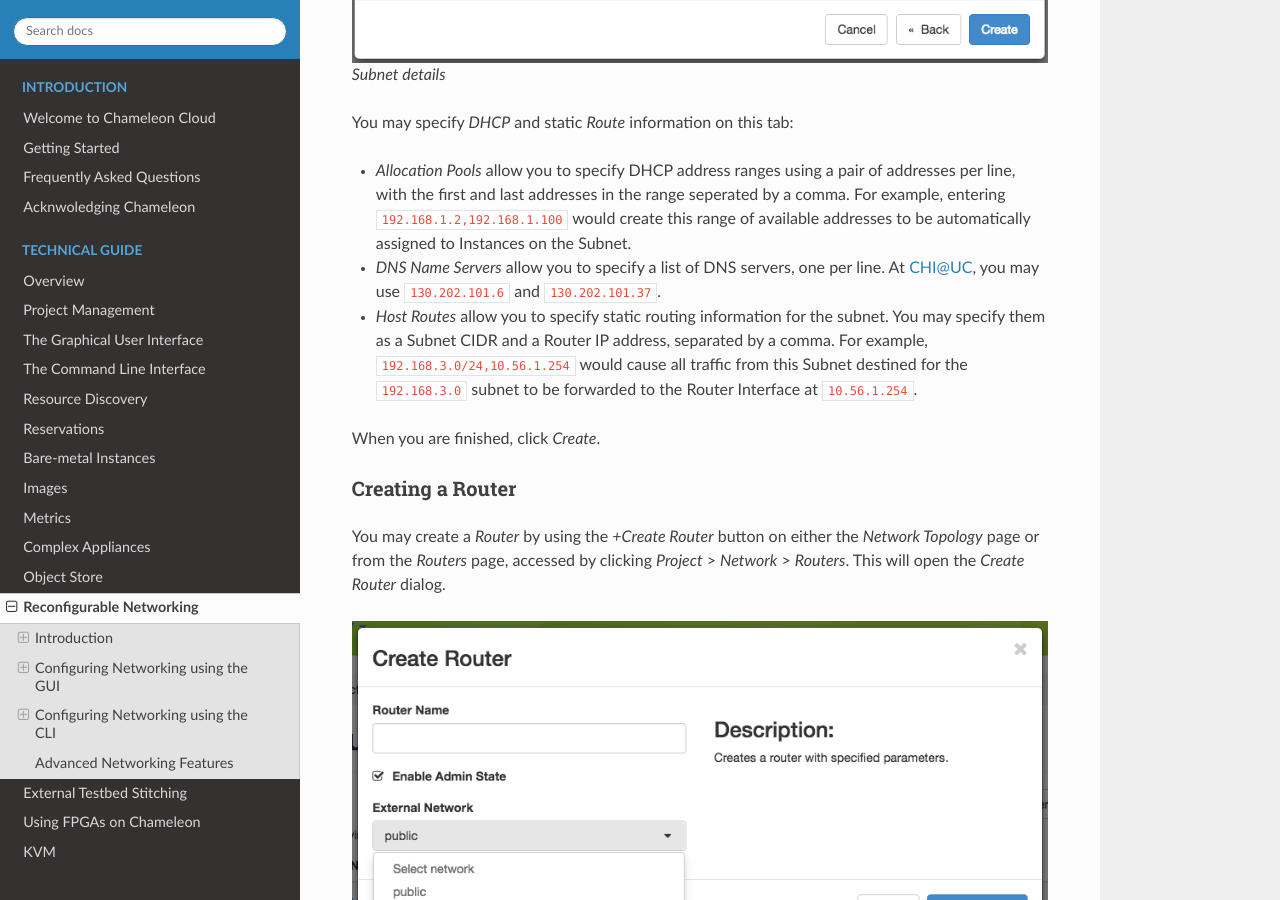
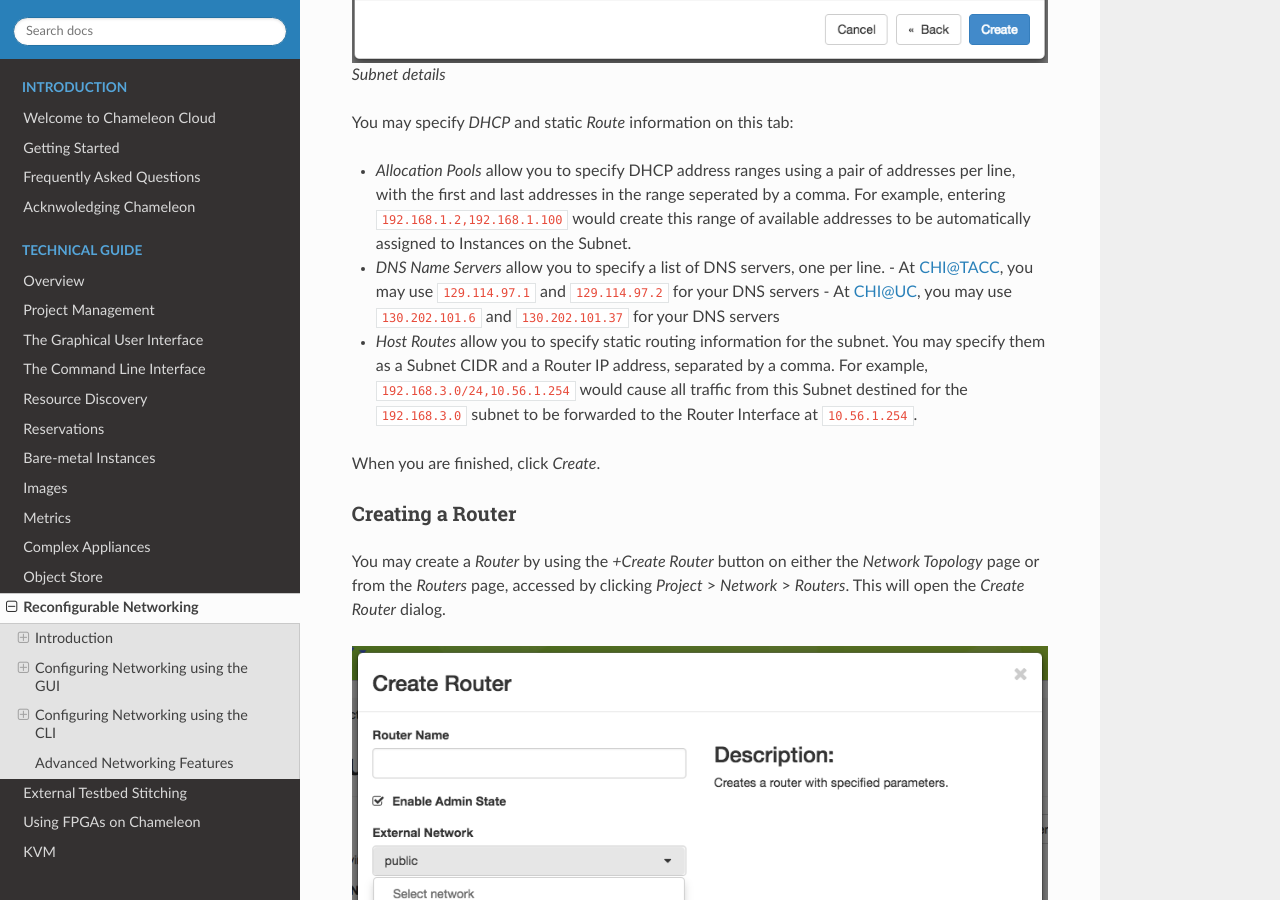
Before and after one commit to ChameleonCloud/docs, a Sphinx documentation site: the page built from source/technical/networks.rst, in a window 1280 px wide and 900 px high, scrolled down 4427 px. Built offline with Sphinx 7.4.7 and the Read the Docs theme 2.0.0, drawn with Linux system fonts in a browser that asks for light colours.

Commit message:
Added DNS servers for TACC

```diff
--- a/source/technical/networks.rst
+++ b/source/technical/networks.rst
@@ -96,7 +96,9 @@ When creating a *Subnet*, you must specify a  *Subnet Name* and a *CIDR* consist
 You may specify *DHCP* and static *Route* information on this tab:
 
 - *Allocation Pools* allow you to specify DHCP address ranges using a pair of addresses per line, with the first and last addresses in the range seperated by a comma. For example, entering ``192.168.1.2,192.168.1.100`` would create this range of available addresses to be automatically assigned to Instances on the Subnet.
-- *DNS Name Servers* allow you to specify a list of DNS servers, one per line. At CHI@UC, you may use ``130.202.101.6`` and ``130.202.101.37``.
+- *DNS Name Servers* allow you to specify a list of DNS servers, one per line.
+  - At CHI@TACC, you may use ``129.114.97.1`` and ``129.114.97.2`` for your DNS servers
+  - At CHI@UC, you may use ``130.202.101.6`` and ``130.202.101.37`` for your DNS servers
 - *Host Routes* allow you to specify static routing information for the subnet. You may specify them as a Subnet CIDR and a Router IP address, separated by a comma. For example, ``192.168.3.0/24,10.56.1.254`` would cause all traffic from this Subnet destined for the ``192.168.3.0`` subnet to be forwarded to the Router Interface at ``10.56.1.254``.
 
 When you are finished, click *Create*.
```
